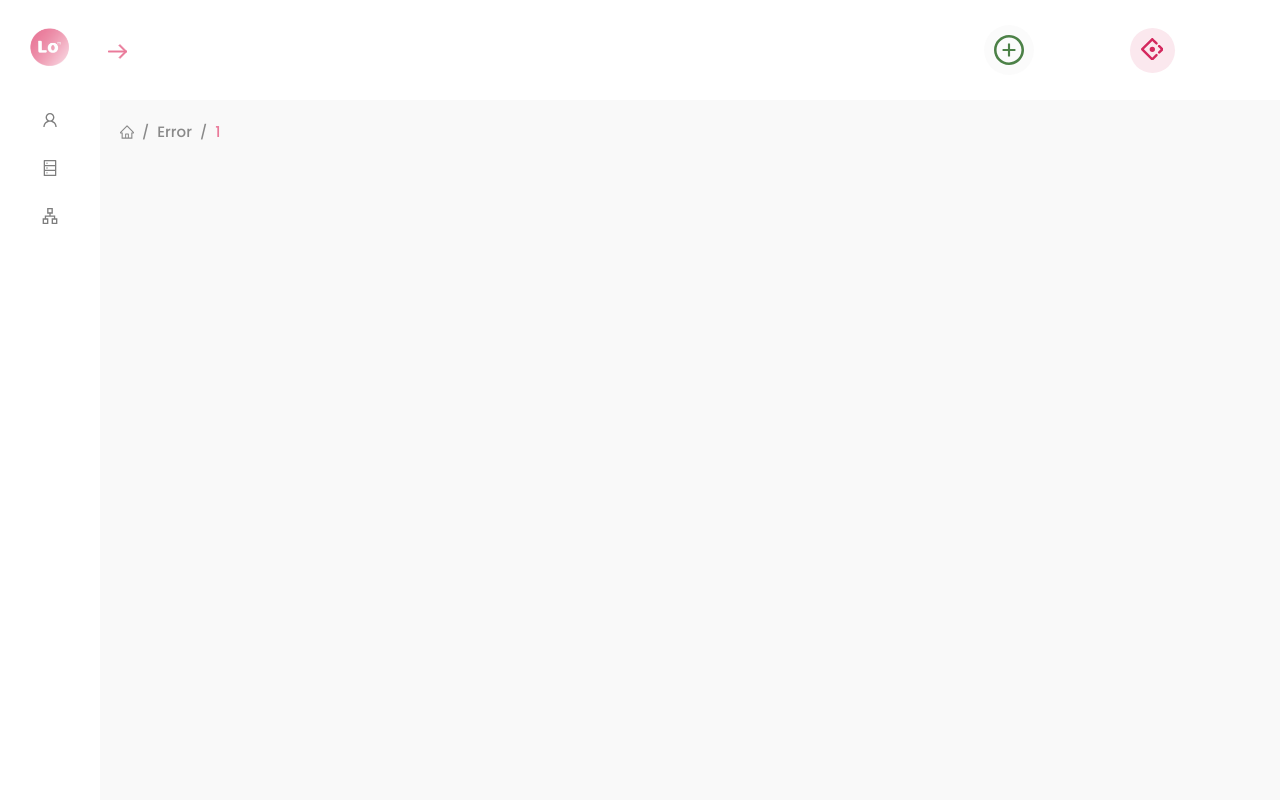
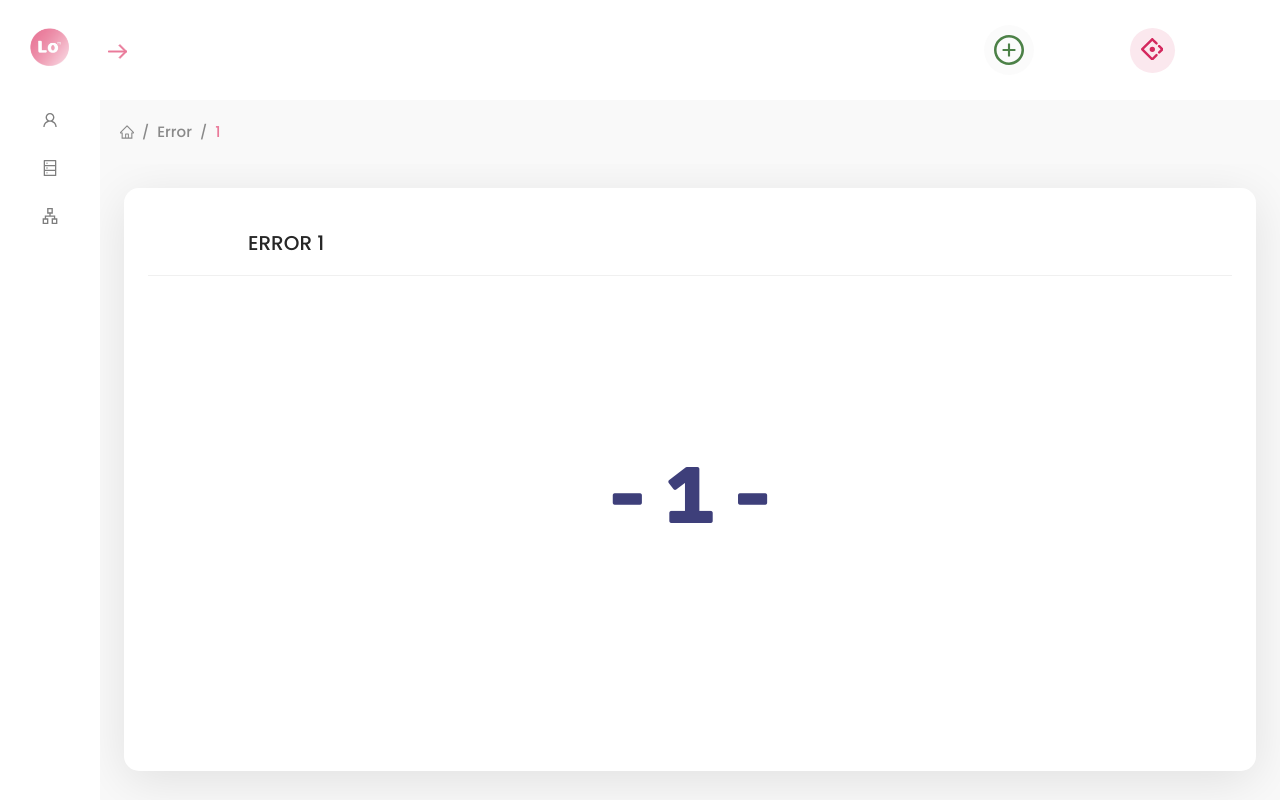
Before and after one commit to nhanvothanh719/day-off-management-system, a React (Create React App) app: page /error/1 in a window 1280 px wide. Built offline with nearby package versions, Linux system fonts and the light colour scheme.

Commit message:
feat: dpm-add-error-display-component

```diff
--- a/src/App.js
+++ b/src/App.js
@@ -1,17 +1,16 @@
 import { BrowserRouter, Route, Routes } from "react-router-dom";
+import CustomError from "./components/CustomError/CustomError";
+import Loader from "./components/Loader/Loader";
 import Dashboard from "./pages/Dashboard";
 import Login from "./pages/Login";
-import NotFound from "./pages/NotFound";
-import Loader from "./components/Loader/Loader";
 
 function App() {
   return (
     <BrowserRouter>
       <Routes>
-        <Route path="login" element={<Login />} />
+        <Route exact path="login" element={<Login />} />
+        <Route exact path="/loader" element={<Loader />} />
         <Route path="/*" element={<Dashboard />} />
-        <Route exact path="/loader" element={<Loader />} />
-        <Route path="*" element={<NotFound />} />
       </Routes>
     </BrowserRouter>
   );
--- a/src/components/Content/Content.jsx
+++ b/src/components/Content/Content.jsx
@@ -13,6 +13,7 @@ import Sync from "../Sync/Sync";
 import Workspaces from "../Workspaces/Workspaces";
 
 import "./Content.scss";
+import CustomError from "../CustomError/CustomError";
 
 const { Content } = Layout;
 
@@ -44,6 +45,13 @@ const ContentConfig = () => {
           path="/administrator/workspaces"
           element={<Workspaces />}
         />
+
+        <Route
+          exact
+          path="/error/:error_code"
+          element={<CustomError />}
+        />
+
       </Routes>
     </Content>
   );
--- /dev/null
+++ b/src/components/CustomError/CustomError.jsx
@@ -0,0 +1,50 @@
+import React from "react";
+import "./CustomError.scss";
+import { Row, Col, Space, Typography } from "antd";
+import { useParams } from "react-router-dom";
+import MyCard from "../Card/Card";
+
+function CustomError(props) {
+  const {error_code} = useParams();
+  let error_name = "",
+    error_message = "";
+
+  switch (error_code) {
+    case "404":
+      error_name = "Page Not Found";
+      error_message = "Oops... Page does not exist!";
+      break;
+    case "403":
+      error_name = "Forbidden Error";
+      error_message = "You do not have permission to view this resource!";
+      break;
+    case "400":
+      error_name = "Bad Request";
+      error_message = "Your request resulted in an error!";
+      break;
+    case "500":
+      error_name = "Internal Server Error";
+      error_message = "You do not have permission to view this resource!";
+      break;
+    default:
+      break;
+  }
+
+  const errorContent = (
+    <Row className="error__area">
+    <Col span={24} className="error__container">
+      <Space direction="vertical" className="error__wrapper">
+        <Typography.Text className="error__code">- {error_code} -</Typography.Text>
+        <Typography.Text className="error__name">{error_name}</Typography.Text>
+        <Typography.Text className="error__message">{error_message}</Typography.Text>
+      </Space>
+    </Col>
+  </Row>
+  );
+
+  return (
+    <MyCard title={`Error ${error_code}`} content={errorContent}></MyCard>
+  );
+}
+
+export default CustomError;
--- /dev/null
+++ b/src/components/CustomError/CustomError.scss
@@ -0,0 +1,58 @@
+$violet: #3E3F7A;
+$gray: #7E7E7E;
+$pink: #FA4687;
+
+@mixin text-custom($font_family, $font_size, $font_weight) {
+    font-family: $font_family, sans-serif;
+    font-size: $font_size;
+    font-weight: $font_weight;
+  }
+
+.error {
+
+    &__area {
+        width: 100%;
+        height: calc(800px - 390px);
+    }
+
+
+    &__container {
+        display: flex !important;
+        justify-content: center;
+        align-items: center;
+    }
+
+    &__wrapper {
+        display: flex !important;
+        justify-content: center;
+        align-items: center;
+    }
+
+    &__code {
+        @include text-custom(Rubik, 80px, 700);
+        color: $violet !important;
+
+        @media screen and (max-width: 550px) {
+            @include text-custom(Rubik, 60px, 500);
+        }
+    }
+
+    &__name {
+        @include text-custom(Nunito, 35px, 500);
+        color: $pink !important;
+
+        @media screen and (max-width: 550px) {
+            @include text-custom(Nunito, 20px, 500);
+        }
+    }
+
+    &__message {
+        @include text-custom(Poppins, 20px, 400);
+        color: $gray !important;
+
+        @media screen and (max-width: 550px) {
+            @include text-custom(Poppins, 14px, 400);
+        }
+    }
+
+}
--- a/src/pages/NotFound.js
+++ /dev/null
@@ -1,7 +0,0 @@
-import React from 'react'
-
-export default function NotFound() {
-  return (
-    <div>Oops... Page not found</div>
-  )
-}
```
